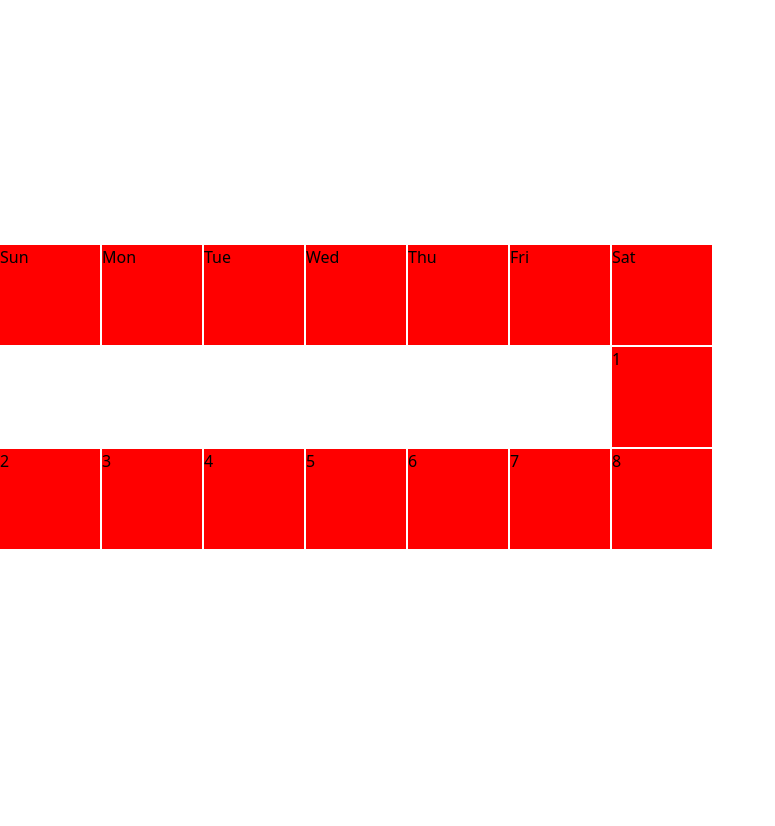
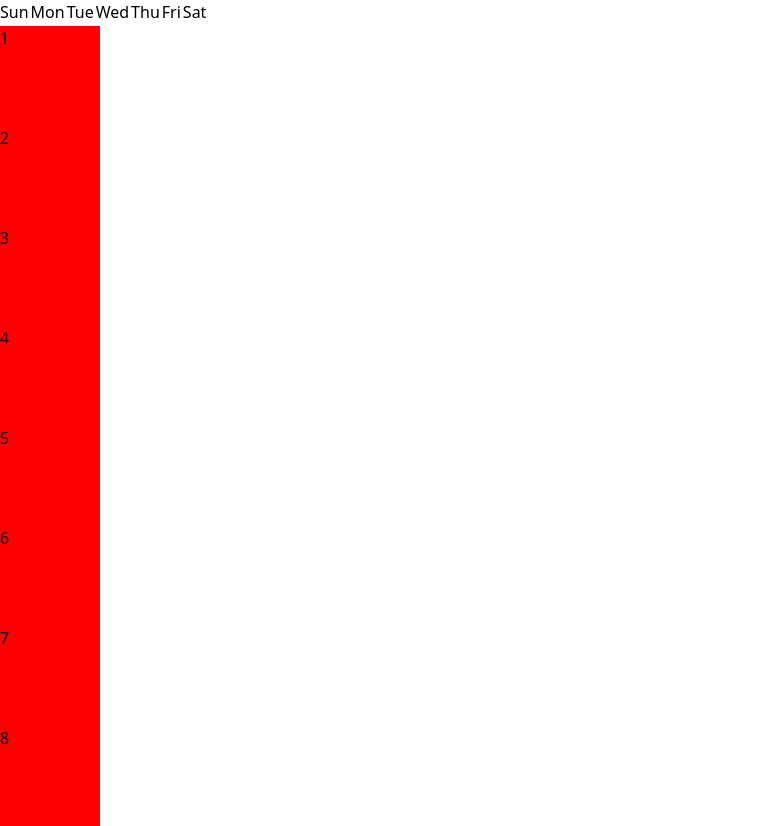
Before and after one commit to cdricn/pcalendar, a React (Vite) app: page / in a window 1280 px wide. Shown: the whole page, without its empty margins (0-775 px from the left). Before the commit the page ends 800 px from the top, so only its background shows below. Built offline with nearby package versions, Linux system fonts and the light colour scheme.

Commit message:
Removed rendering of extra row

```diff
--- a/src/app/calendar/calendar.tsx
+++ b/src/app/calendar/calendar.tsx
@@ -16,7 +16,7 @@ export default function Calendar() {
           <div className={styles['calendar-item']}
             style={{gridColumnStart: testData[currentDay].day_code}}
           >
-            {currentDay+1}
+            <p>{currentDay+1}</p>
           </div>
         )
         currentDay += 1;
@@ -27,26 +27,27 @@ export default function Calendar() {
   }
 
   function populateRows() {
-    const row = new Array(5).fill(0)
+    let rowSize = testData[0].day_code == 7 ? 6 : 5
+    const row = new Array(rowSize).fill(0)
     const rows = row.map(()=>{
-      return <div className={styles['calendar-columns']}>{populateColumns()}</div>
+      return <div className={styles['calendar-row']}>{populateColumns()}</div>
     })
 
     return <>{rows}</>
   }
 
   return (
-    <div className={styles['calendar-container']}>
+    <div className={styles['calendar']}>
       <div className={styles['calendar-days']}>
-        <div className={styles['calendar-item']}>Sun</div>
-        <div className={styles['calendar-item']}>Mon</div>
-        <div className={styles['calendar-item']}>Tue</div>
-        <div className={styles['calendar-item']}>Wed</div>
-        <div className={styles['calendar-item']}>Thu</div>
-        <div className={styles['calendar-item']}>Fri</div>
-        <div className={styles['calendar-item']}>Sat</div>
+        <div className={styles['calendar-day']}><p>Sun</p></div>
+        <div className={styles['calendar-day']}><p>Mon</p></div>
+        <div className={styles['calendar-day']}><p>Tue</p></div>
+        <div className={styles['calendar-day']}><p>Wed</p></div>
+        <div className={styles['calendar-day']}><p>Thu</p></div>
+        <div className={styles['calendar-day']}><p>Fri</p></div>
+        <div className={styles['calendar-day']}><p>Sat</p></div>
       </div>
-      <div className={styles['calendar-rows']}>
+      <div className={styles['calendar-rows-container']}>
         {populateRows()}
       </div>
     </div>
```
